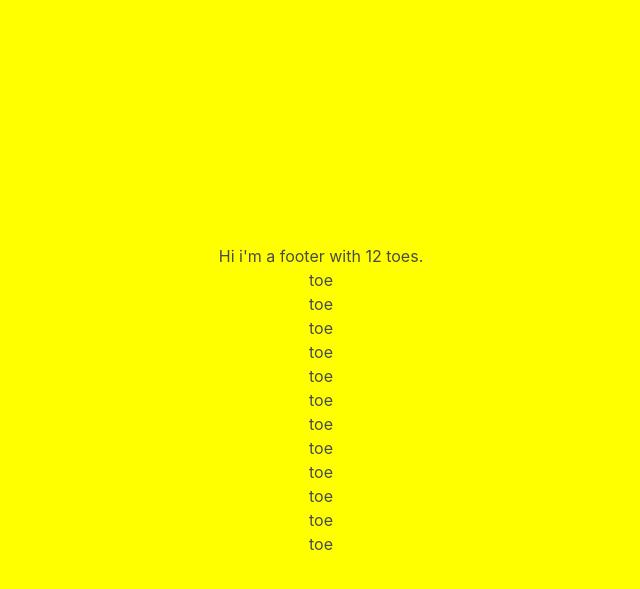
After one commit to piwakawaka-2021/banana-justice-league, a Node server app: template views/partials/footer.hbs in a window 1280 px wide. The commit adds this page. Shown: the top 589 px of the page, without its empty margins (319-959 px from the left). Run offline with Node 20, Linux system fonts and the light colour scheme; the template is opened without the code that fills it, so the values that code supplies are empty; some libraries are stand-ins or nearby versions.

Commit message:
Added in a partial for assesment

```diff
--- /dev/null
+++ b/views/partials/footer.hbs
@@ -0,0 +1,17 @@
+<footer>
+    <h3>Hi i'm a footer with 12 toes.</h3>
+    <ul>
+        <li>toe</li>
+        <li>toe</li>
+        <li>toe</li>
+        <li>toe</li>
+        <li>toe</li>
+        <li>toe</li>
+        <li>toe</li>
+        <li>toe</li>
+        <li>toe</li>
+        <li>toe</li>
+        <li>toe</li>
+        <li>toe</li>
+    </ul>
+</footer>
--- a/views/story.hbs
+++ b/views/story.hbs
@@ -77,6 +77,8 @@
     <a class="button is-primary is-warning" href="/">Head Home</a>
 </div>
 
+{{>footer}}
+
 {{!-- {
 "noun1": "noun1",
 "noun2": "noun2",
```
